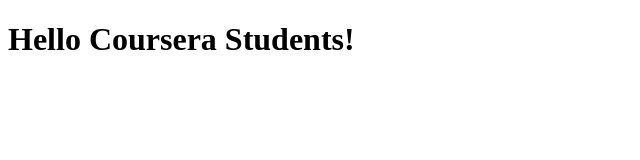
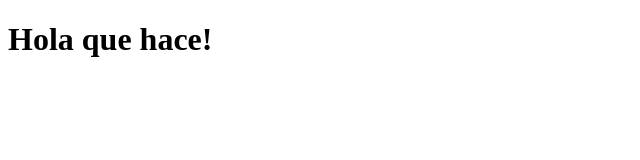
Before and after one commit to babasot/coursera-test, a plain HTML site: page index.html in a window 1280 px wide. Shown: the whole page, without its empty margins (0-640 px from the left). Drawn offline with Linux system fonts and the light colour scheme.

Commit message:
Actualizando v1

```diff
--- a/index.html
+++ b/index.html
@@ -2,10 +2,10 @@
 <html>
   <head>
     <meta charset="utf-8">
-    <title>Hello Coursera</title>
+    <title>Angular1 con BrowserSync</title>
   </head>
   <body>
-    <h1>Hello Coursera Students!</h1>
+    <h1>Hola que hace!</h1>
 
   </body>
 </html>
```
